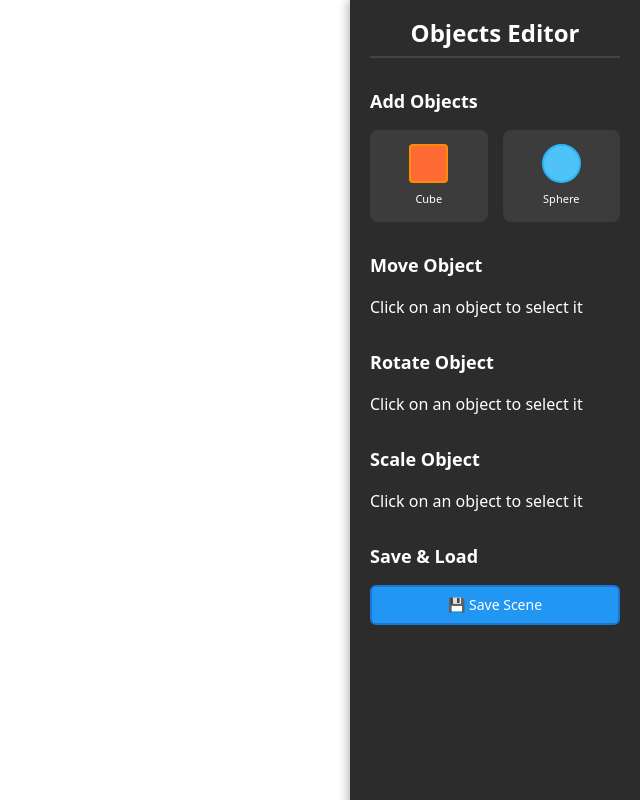
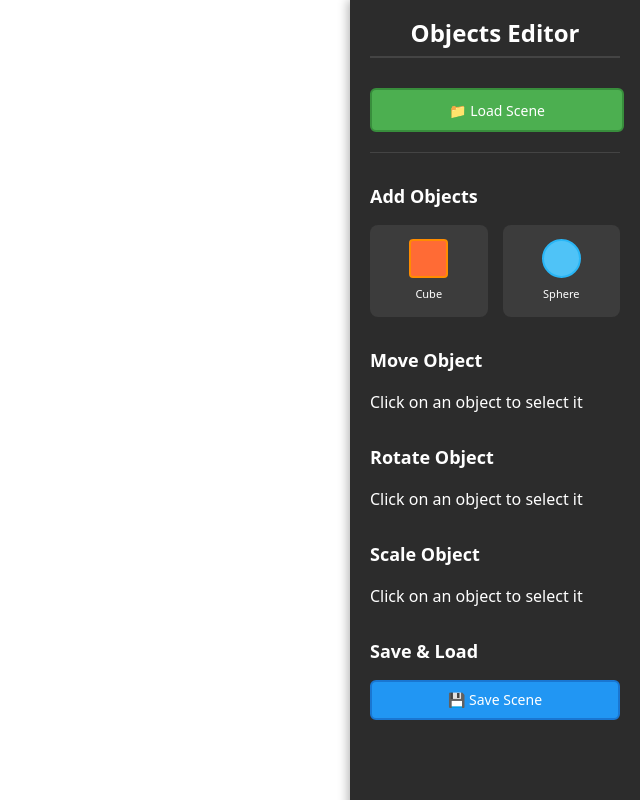
Before and after one commit to asheint/3d-scene-editor-lite, a React (Vite) app: page / in a window 1280 px wide. Shown: the whole page, without its empty margins (640-1280 px from the left). Built offline with nearby package versions, Linux system fonts and the light colour scheme.

Commit message:
Implemented the scene loading fuctionality

```diff
--- a/src/App.css
+++ b/src/App.css
@@ -296,3 +296,44 @@
 .save-btn:active {
   transform: translateY(0);
 }
+
+/* Load Scene Section */
+
+.load-scene-section {
+  margin-bottom: 30px;
+  padding-bottom: 20px;
+  border-bottom: 1px solid #444;
+}
+
+.load-controls {
+  display: flex;
+  flex-direction: column;
+  gap: 10px;
+}
+
+.load-btn {
+  width: 100%;
+  height: 40px;
+  background-color: #4caf50;
+  border: 2px solid #388e3c;
+  border-radius: 6px;
+  color: white;
+  font-size: 14px;
+  font-weight: 500;
+  cursor: pointer;
+  transition: all 0.2s ease;
+  display: flex;
+  align-items: center;
+  justify-content: center;
+  gap: 8px;
+}
+
+.load-btn:hover {
+  background-color: #388e3c;
+  border-color: #2e7d32;
+  transform: translateY(-1px);
+}
+
+.load-btn:active {
+  transform: translateY(0);
+}
--- a/src/App.tsx
+++ b/src/App.tsx
@@ -172,31 +172,72 @@ function App() {
   );
 
   const saveScene = () => {
-    // Step 1: Convert our scene objects to JSON string
     const sceneData = {
-      version: "1.0", // Good practice to include version
-      timestamp: new Date().toISOString(), // When it was saved
-      objects: sceneObjects, // Our actual scene data
+      version: "1.0",
+      timestamp: new Date().toISOString(),
+      objects: sceneObjects,
     };
 
-    const jsonString = JSON.stringify(sceneData, null, 2); // The '2' makes it pretty/readable
+    const jsonString = JSON.stringify(sceneData, null, 2);
 
-    // Step 2: Create a downloadable file
     const blob = new Blob([jsonString], { type: "application/json" });
     const url = URL.createObjectURL(blob);
 
-    // Step 3: Create a temporary download link and click it
     const link = document.createElement("a");
     link.href = url;
-    link.download = `scene_${Date.now()}.json`; // Filename with timestamp
+    link.download = `scene_${Date.now()}.json`;
     document.body.appendChild(link);
     link.click();
 
-    // Step 4: Clean up
     document.body.removeChild(link);
     URL.revokeObjectURL(url);
 
     console.log("Scene saved!", sceneData);
+  };
+
+  const loadScene = (event: React.ChangeEvent<HTMLInputElement>) => {
+    const file = event.target.files?.[0];
+
+    if (!file) {
+      console.log("No file selected");
+      return;
+    }
+
+    if (!file.name.toLowerCase().endsWith(".json")) {
+      alert("Please select a JSON file");
+      return;
+    }
+
+    const reader = new FileReader();
+
+    reader.onload = (e) => {
+      try {
+        const fileContent = e.target?.result as string;
+        const sceneData = JSON.parse(fileContent);
+
+        if (!sceneData.objects || !Array.isArray(sceneData.objects)) {
+          alert("Invalid scene file format");
+          return;
+        }
+
+        setSceneObjects(sceneData.objects);
+        setSelectedObjectId(null);
+
+        console.log("Scene loaded successfully!", sceneData);
+        alert(`Scene loaded! Found ${sceneData.objects.length} objects.`);
+      } catch (error) {
+        console.error("Error loading scene:", error);
+        alert(
+          "Error reading scene file. Please check if it's a valid JSON file."
+        );
+      }
+    };
+
+    reader.onerror = () => {
+      alert("Error reading file");
+    };
+
+    reader.readAsText(file);
   };
 
   return (
@@ -213,6 +254,7 @@ function App() {
         onRotateObject={rotateSelectedObject}
         onScaleObject={scaleSelectedObject}
         onSaveScene={saveScene}
+        onLoadScene={loadScene}
       />
     </div>
   );
--- a/src/components/editor/ShapeEditor.tsx
+++ b/src/components/editor/ShapeEditor.tsx
@@ -19,6 +19,8 @@ interface ObjectsEditorProps {
   ) => void;
 
   onSaveScene: () => void;
+
+  onLoadScene: (event: React.ChangeEvent<HTMLInputElement>) => void;
 }
 
 export default function ObjectsEditor({
@@ -28,6 +30,7 @@ export default function ObjectsEditor({
   onRotateObject,
   onScaleObject,
   onSaveScene,
+  onLoadScene,
 }: ObjectsEditorProps) {
   const handleAddCube = () => {
     onAddObject("cube");
@@ -44,6 +47,21 @@ export default function ObjectsEditor({
   return (
     <div className="objects-editor">
       <h1>Objects Editor</h1>
+
+      <div className="load-scene-section">
+        <div className="load-controls">
+          <label htmlFor="load-scene-input" className="load-btn">
+            📁 Load Scene
+            <input
+              id="load-scene-input"
+              type="file"
+              accept=".json"
+              onChange={onLoadScene}
+              style={{ display: "none" }}
+            />
+          </label>
+        </div>
+      </div>
 
       <div className="add-objects-section">
         <h2>Add Objects</h2>
```
